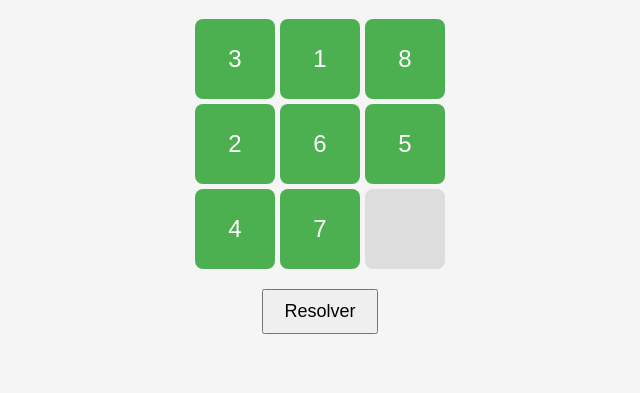
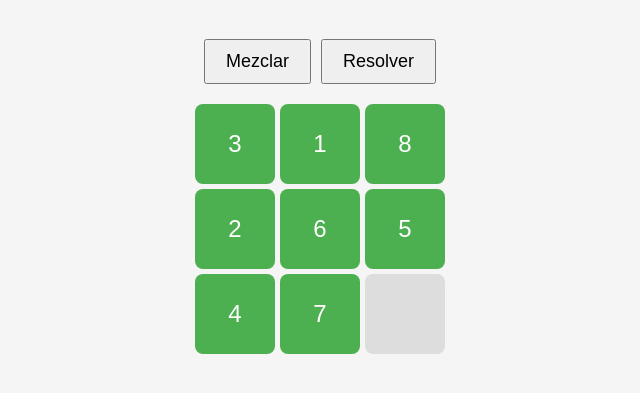
Before and after one commit to JovanyCm1/puzzle-cristian, a plain HTML site: page index.html in a window 1280 px wide. Shown: the part 109-502 px from the top of the page, without its empty margins (320-960 px from the left). Drawn offline with Linux system fonts and the light colour scheme.

Commit message:
Puzle mezcla y rwesuelve

```diff
--- a/index.html
+++ b/index.html
@@ -42,12 +42,20 @@
         font-size: 18px;
         cursor: pointer;
       }
+      .button-group {
+        display: flex;
+        gap: 10px;
+        margin-bottom: 20px;
+      }
     </style>
   </head>
   <body>
     <h1>Rompecabezas 3x3</h1>
+    <div class="button-group">
+      <button onclick="createBoard()">Mezclar</button>
+      <button onclick="solvePuzzle()">Resolver</button>
+    </div>
     <div id="puzzle"></div>
-    <button onclick="solvePuzzle()">Resolver</button>
 
     <script>
       const puzzle = document.getElementById("puzzle");
```
